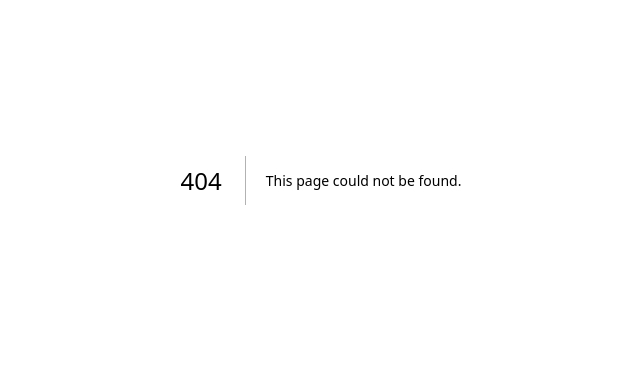
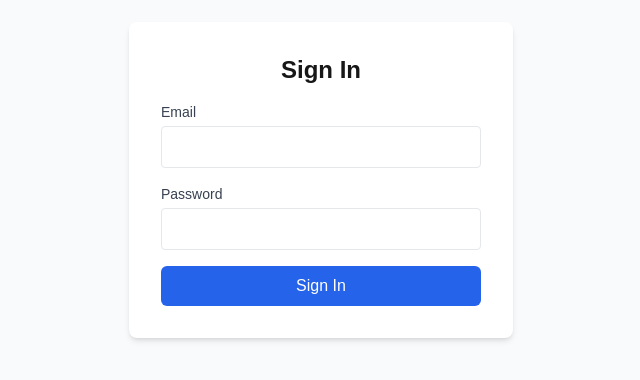
Before and after one commit to mustek35/trasability2, a Next.js app: page /login in a window 1280 px wide. Before the commit this address had no page. Shown: the part 220-600 px from the top of the page, without its empty margins (319-959 px from the left). Built offline with nearby package versions, Linux system fonts and the light colour scheme; no server answers.

Commit message:
Add credential login page and protect routes

```diff
--- /dev/null
+++ b/app/login/page.tsx
@@ -0,0 +1,51 @@
+import { signIn } from "@/auth";
+
+export default function LoginPage() {
+  return (
+    <div className="min-h-screen flex items-center justify-center bg-gray-50">
+      <form
+        className="bg-white p-8 rounded-lg shadow-md w-full max-w-sm space-y-4"
+        action={async (formData) => {
+          "use server";
+          await signIn("credentials", {
+            email: formData.get("email") as string,
+            password: formData.get("password") as string,
+            redirectTo: "/",
+          });
+        }}
+      >
+        <h1 className="text-2xl font-bold text-center">Sign In</h1>
+        <div>
+          <label className="block text-sm font-medium text-gray-700" htmlFor="email">
+            Email
+          </label>
+          <input
+            id="email"
+            name="email"
+            type="email"
+            className="mt-1 w-full border rounded p-2"
+            required
+          />
+        </div>
+        <div>
+          <label className="block text-sm font-medium text-gray-700" htmlFor="password">
+            Password
+          </label>
+          <input
+            id="password"
+            name="password"
+            type="password"
+            className="mt-1 w-full border rounded p-2"
+            required
+          />
+        </div>
+        <button
+          type="submit"
+          className="w-full bg-blue-600 hover:bg-blue-700 text-white py-2 rounded-md transition-colors"
+        >
+          Sign In
+        </button>
+      </form>
+    </div>
+  );
+}
--- a/app/page.tsx
+++ b/app/page.tsx
@@ -3,7 +3,7 @@ import Image from "next/image";
 import Link from "next/link";
 
 import { auth } from "@/auth";
-import { SignInButton, SignOutButton } from "@/components/auth";
+import { SignOutButton } from "@/components/auth";
 import prisma from "@/lib/prisma";
 import { formatName } from "@/lib/utils";
 
@@ -116,13 +116,7 @@ const users = await prisma.user.findMany({
           <Link href="/" className="text-xl font-bold text-gray-900">
             Superblog
           </Link>
-          <div>
-            {session?.user ? (
-              <UserMenu user={session.user} />
-            ) : (
-              <SignInButton />
-            )}
-          </div>
+          <div>{session?.user && <UserMenu user={session.user} />}</div>
         </div>
       </header>
 
--- a/auth.ts
+++ b/auth.ts
@@ -1,18 +1,38 @@
 export const runtime = "nodejs";
 
 import NextAuth from "next-auth";
-import GitHub from "next-auth/providers/github";
+import Credentials from "next-auth/providers/credentials";
 import { PrismaAdapter } from "@auth/prisma-adapter";
 import prisma from "@/lib/prisma";
 
 export const { handlers, signIn, signOut, auth } = NextAuth({
   adapter: PrismaAdapter(prisma),
   providers: [
-    GitHub({
-      clientId: process.env.AUTH_GITHUB_ID ?? "",
-      clientSecret: process.env.AUTH_GITHUB_SECRET ?? "",
+    Credentials({
+      credentials: {
+        email: { label: "Email", type: "text" },
+        password: { label: "Password", type: "password" },
+      },
+      async authorize(credentials) {
+        if (!credentials?.email || !credentials.password) return null;
+        const user = await prisma.user.findUnique({
+          where: { email: credentials.email },
+        });
+        if (!user || !user.password || user.password !== credentials.password) {
+          return null;
+        }
+        return {
+          id: String(user.id),
+          name: user.name,
+          email: user.email,
+          role: user.role,
+        } as any;
+      },
     }),
   ],
+  pages: {
+    signIn: "/login",
+  },
   callbacks: {
     async jwt({ token, user }) {
       if (user) {
--- a/components/auth.tsx
+++ b/components/auth.tsx
@@ -1,29 +1,14 @@
-import { signIn, signOut } from "@/auth";
+import { signOut } from "@/auth";
+import Link from "next/link";
 
-export async function SignInButton() {
+export function SignInButton() {
   return (
-    <form
-      action={async () => {
-        "use server";
-        await signIn("github");
-      }}
+    <Link
+      href="/login"
+      className="inline-flex items-center gap-2 bg-blue-600 hover:bg-blue-700 text-white px-6 py-2.5 rounded-lg font-medium transition-colors"
     >
-      <button className="inline-flex items-center gap-2 bg-[#24292F] hover:bg-[#24292F]/90 text-white px-6 py-2.5 rounded-lg font-medium transition-colors">
-        <svg
-          className="w-5 h-5"
-          fill="currentColor"
-          viewBox="0 0 24 24"
-          aria-hidden="true"
-        >
-          <path
-            fillRule="evenodd"
-            d="M12 2C6.477 2 2 6.484 2 12.017c0 4.425 2.865 8.18 6.839 9.504.5.092.682-.217.682-.483 0-.237-.008-.868-.013-1.703-2.782.605-3.369-1.343-3.369-1.343-.454-1.158-1.11-1.466-1.11-1.466-.908-.62.069-.608.069-.608 1.003.07 1.531 1.032 1.531 1.032.892 1.53 2.341 1.088 2.91.832.092-.647.35-1.088.636-1.338-2.22-.253-4.555-1.113-4.555-4.951 0-1.093.39-1.988 1.029-2.688-.103-.253-.446-1.272.098-2.65 0 0 .84-.27 2.75 1.026A9.564 9.564 0 0112 6.844c.85.004 1.705.115 2.504.337 1.909-1.296 2.747-1.027 2.747-1.027.546 1.379.202 2.398.1 2.651.64.7 1.028 1.595 1.028 2.688 0 3.848-2.339 4.695-4.566 4.943.359.309.678.92.678 1.855 0 1.338-.012 2.419-.012 2.747 0 .268.18.58.688.482A10.019 10.019 0 0022 12.017C22 6.484 17.522 2 12 2z"
-            clipRule="evenodd"
-          />
-        </svg>
-        Sign in with GitHub
-      </button>
-    </form>
+      Sign in
+    </Link>
   );
 }
 
--- a/prisma/seed.ts
+++ b/prisma/seed.ts
@@ -7,6 +7,7 @@ const userData: Prisma.UserCreateInput[] = [
     name: 'Alice',
     email: 'alice@prisma.io',
     role: 'ADMIN',
+    password: 'password123',
     posts: {
       create: [
         {
@@ -25,6 +26,7 @@ const userData: Prisma.UserCreateInput[] = [
     name: 'Bob',
     email: 'bob@prisma.io',
     role: 'USER',
+    password: 'password123',
     posts: {
       create: [
         {
```
Also changed, not shown: middleware.ts (+13 -1 lines), 1 other file (tests, documents, lock files or other folders).
